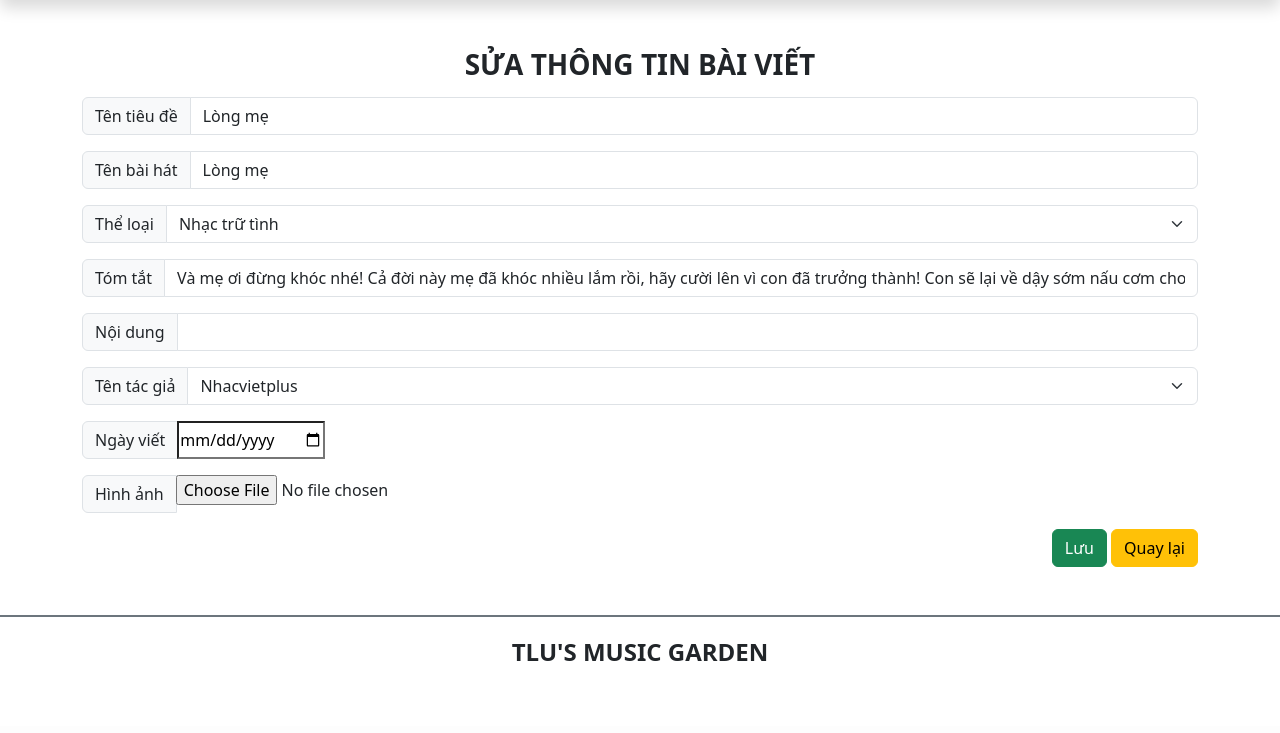
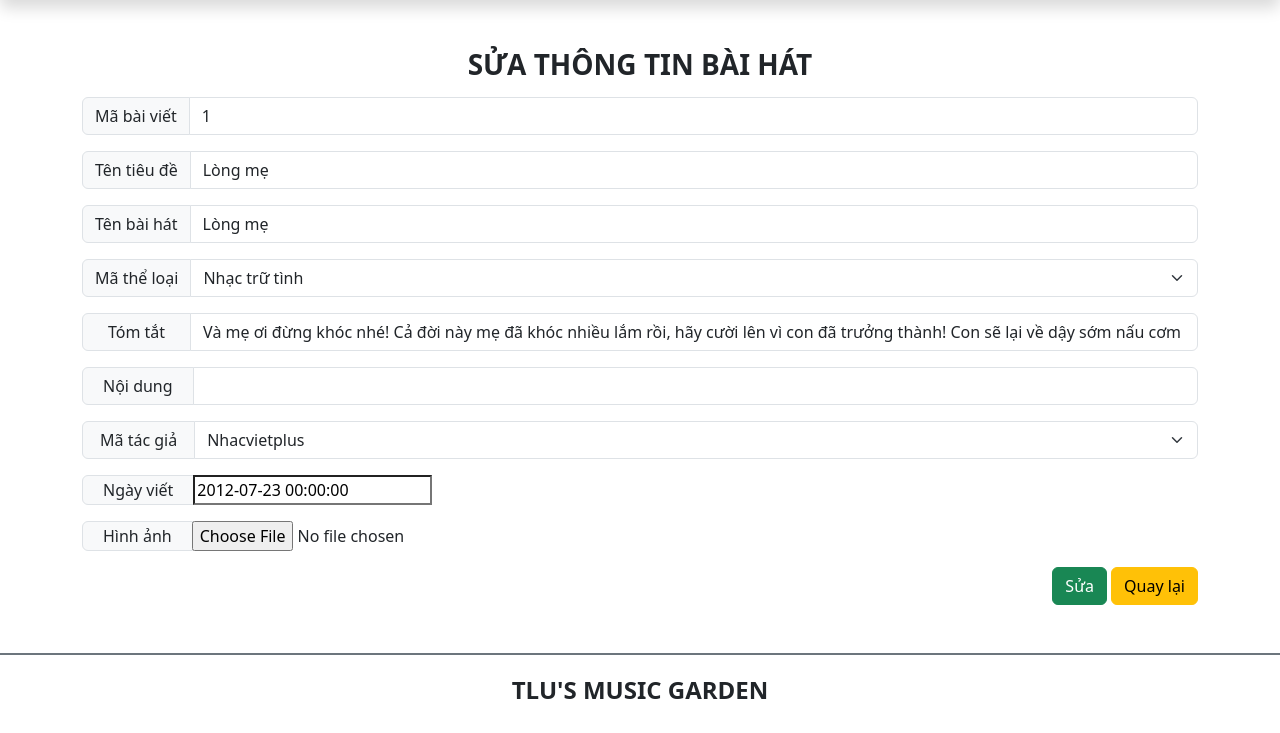
Before and after one commit to duyprolim1106/CSE485_2023, a PHP site: page /admin/edit_article.php?ma_bviet=1 in a window 1280 px wide. Shown: the part 74-807 px from the top of the page. Before the commit the page ends 735 px from the top, so only its background shows below. Run offline with PHP 8.4, Linux system fonts and the light colour scheme; data comes from the database, SQL or seed files in the repository; data that the repository does not hold is empty; some libraries are stand-ins or nearby versions.

Commit message:
Huy xong phần sửa xóa Bài Viết

```diff
--- a/SourceCode/admin/components/header_admin.php
+++ b/SourceCode/admin/components/header_admin.php
@@ -9,7 +9,7 @@
     <link href="https://cdn.jsdelivr.net/npm/bootstrap@5.3.0-alpha1/dist/css/bootstrap.min.css" rel="stylesheet" integrity="sha384-GLhlTQ8iRABdZLl6O3oVMWSktQOp6b7In1Zl3/Jr59b6EGGoI1aFkw7cmDA6j6gD" crossorigin="anonymous">
     <link rel="stylesheet" href="https://cdnjs.cloudflare.com/ajax/libs/font-awesome/6.3.0/css/all.min.css" integrity="sha512-SzlrxWUlpfuzQ+pcUCosxcglQRNAq/DZjVsC0lE40xsADsfeQoEypE+enwcOiGjk/bSuGGKHEyjSoQ1zVisanQ==" crossorigin="anonymous" referrerpolicy="no-referrer" />
     <link rel="stylesheet" href="css/style_login.css">
-    <script src="https://cdn.ckeditor.com/ckeditor5/36.0.1/classic/ckeditor.js"></script>
+
 </head>
 <body>
     <header>
--- a/SourceCode/admin/edit_article.php
+++ b/SourceCode/admin/edit_article.php
@@ -2,6 +2,7 @@
     include 'components/header_admin.php';
     include '../connect_db.php';
 ?>
+<body>
         <main class="container mt-5 mb-5">
 
         <?php
@@ -13,19 +14,22 @@
         <!-- <h3 class="text-center text-uppercase mb-3 text-primary">CẢM NHẬN VỀ BÀI HÁT</h3> -->
         <div class="row">
             <div class="col-sm">
-                <h3 class="text-center text-uppercase fw-bold">Sửa thông tin bài viết</h3>
-                <form action="process_components/process_edit_article.php" enctype="multipart/from-data" method="post">
-                <input type="text" name="ma_bviet" value="<?php echo $row['ma_bviet'] ?> " hidden >
+                <h3 class="text-center text-uppercase fw-bold">Sửa thông tin bài hát</h3>
+                <form action="process_components/process_edit_article.php" enctype="multipart/form-data" method="post">
                     <div class="input-group mt-3 mb-3">
+                        <span class="input-group-text" id="lblCatId">Mã bài viết</span>
+                        <input type="text" class="form-control" name="txt_mabviet" readonly value="<?php  echo $article['ma_bviet'] ?>">
+                    </div>
+                    <div   div class="input-group mt-3 mb-3">
                         <span class="input-group-text" id="lblCatName">Tên tiêu đề</span>
-                        <input type="text" class="form-control" name="txt_tieude" value="<?php echo $article['tieude'] ?>">
+                        <input type="text" class="form-control" name="txt_tieude" value="<?php  echo $article['tieude'] ?>">
                     </div>
                     <div class="input-group mt-3 mb-3">
                         <span class="input-group-text" id="lblCatName">Tên bài hát</span>
-                        <input type="text" class="form-control" name="txt_tenbhat" value="<?php echo $article['ten_bhat'] ?>">
+                        <input type="text" class="form-control" name="txt_tenbhat" value="<?php  echo $article['ten_bhat'] ?>">
                     </div>
                     <div class="input-group mt-3 mb-3">
-                        <span class="input-group-text" id="lblCatName">Thể loại</span>
+                        <span class="input-group-text" id="lblCatName">Mã thể loại</span>
                         <select class="form-select" name="txt_theloai" >
                             <?php
                             // Kết nối tới database
@@ -48,17 +52,16 @@
                         </select>
                     </div>
                     <div class="input-group mt-3 mb-3">
-                        <span class="input-group-text" id="lblCatName">Tóm tắt</span>
-                        <input type="text" class="form-control" id="InputCDN" name="txt_tomtat" value="<?php echo $article['tomtat'] ?>">
-
+                        <span style = "padding: 0px 25px 0px 25px" class="input-group-text" id="lblCatName">Tóm tắt</span>
+                        <input type="text" class="form-control"  name="tomtat" value="<?php  echo $article['tomtat'] ?>">
                     </div>
                     <div class="input-group mt-3 mb-3">
-                        <span class="input-group-text" id="lblCatName">Nội dung</span>
-                        <input type="text" class="form-control" name="txt_noidung"  value="<?php echo $article['noidung'] ?>">
+                        <span style = "padding: 0px 20px 0px 20px" class="input-group-text" id="lblCatName">Nội dung</span>
+                        <input type="text" class="form-control" name="noidung'" value="<?php  echo $article['noidung'] ?>">
                     </div>
                     <div class="input-group mt-3 mb-3">
-                        <span class="input-group-text" id="lblCatName">Tên tác giả</span>
-                        <select class="form-select" name="txt_tacgia" >
+                        <span style = "padding: 0px 17px 0px 17px" class="input-group-text" id="lblCatName">Mã tác giả</span>
+                        <select class="form-select" name="txt_matacgia" >
                             <?php
                             // Kết nối tới database
                             $con = mysqli_connect('localhost', 'root', '', 'btth01_cse485');
@@ -80,31 +83,23 @@
                         </select>
                     </div>
                     <div class="input-group mt-3 mb-3">
-                        <span class="input-group-text" id="lblCatName">Ngày viết</span>
-                        <input type="date" id="date-input" name="ngayviet" <?php echo $article['ngayviet'] ?>>
+                        <span style = "padding: 0px 20px 0px 20px" class="input-group-text" id="lblCatName">Ngày viết</span>
+                        <input type="text" id="date-input" name="date-input" name="Y-m-d H:i:s" value="<?php  echo $article['ngayviet'] ?>">
                     </div>
                     <div class="input-group mt-3 mb-3">
-                    <span class="input-group-text" id="lblCatName">Hình ảnh</span>
-                         <input type="file" id="file-upload" name="hinhanh" <?php echo $article['hinhanh'] ?>>
+                    <span style = "padding: 0px 20px 0px 20px" class="input-group-text" id="lblCatName">Hình ảnh</span>
+                         <input type="file" id="file-upload" name="file-upload" value="<?php  echo $article['hinhanh'] ?>">
                     </div>
 
                     <div class="form-group  float-end ">
-                        <input type="submit" value="Lưu" class="btn btn-success">
+                        <input type="submit" value="Sửa" class="btn btn-success">
                         <a href="article.php" class="btn btn-warning ">Quay lại</a>
                     </div>
-
-
                 </form>
             </div>
 </div>
               </main>
-    <script>
-    ClassicEditor
-        .create( document.querySelector( '#InputCDN' ) )
-        .catch( error => {
-            console.error( error );
-        } );
-</script>
+
 <?php
     include 'components/footer_admin.php';
 ?>
```
Also changed, not shown: SourceCode/admin/add_article.php (+2 -8 lines), SourceCode/admin/process_components/process_edit_article.php (+15 -7 lines), SourceCode/images/songs/z3733182929733_d3acb3f43bf2a76494356738d8b7efb6.jpg (added). Lines whose indentation alone changed are shown as unchanged.
